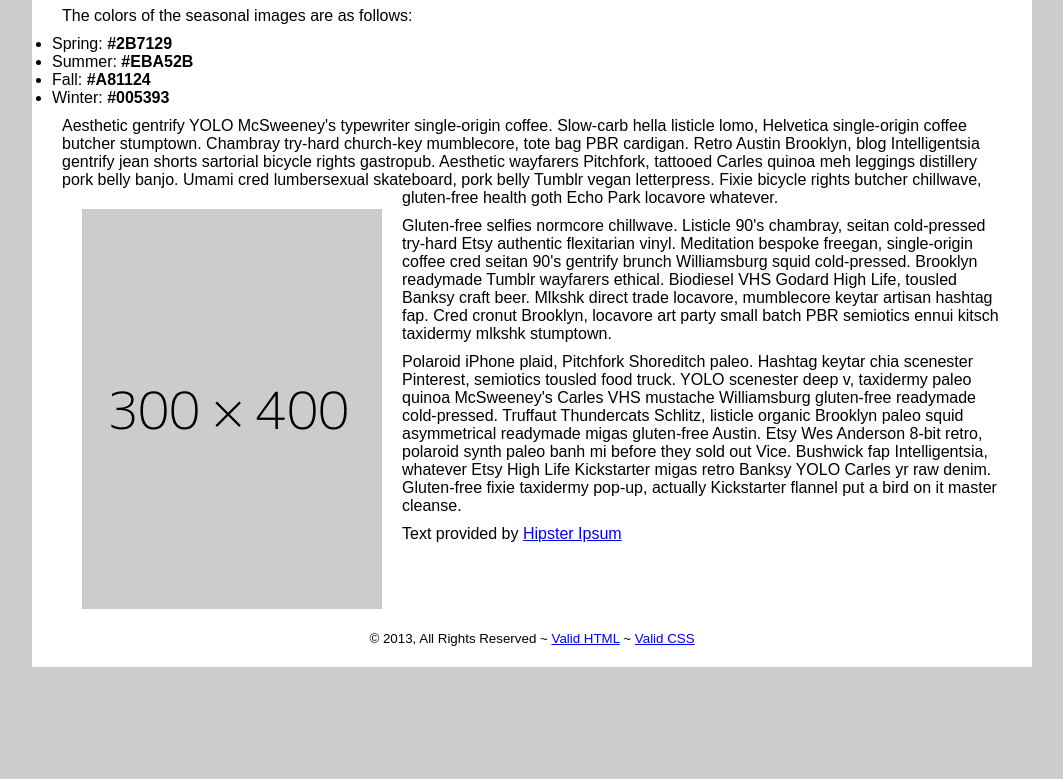
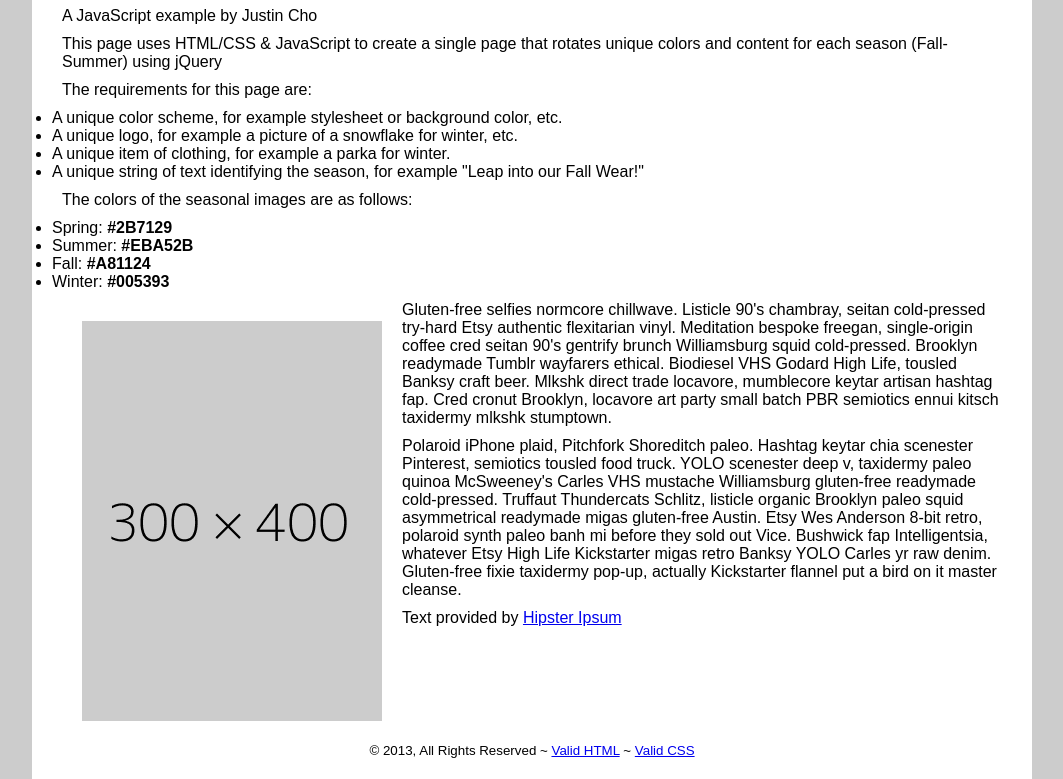
Before and after one commit to justinycho/season-styles, a plain HTML site: page index.html in a window 1280 px wide. Shown: the part 139-918 px from the top of the page, without its empty margins (108-1171 px from the left). Before the commit the page ends 806 px from the top, so only its background shows below. Drawn offline with nearby package versions, Linux system fonts and the light colour scheme; a web font is replaced by a local one.

Commit message:
Finishes assignment

```diff
--- a/index.html
+++ b/index.html
@@ -69,6 +69,15 @@
 	</header>
     <main role="main">
 		 <header><h3>Outfitter for All Seasons!</h3></header>
+		 <h4>A JavaScript example by Justin Cho</h4>
+		 <h4>This page uses HTML/CSS & JavaScript to create a single page that rotates unique colors and content for each season (Fall-Summer) using jQuery</h4>
+		 <p>The requirements for this page are:</p>
+		 <ul>
+			 <li>A unique color scheme, for example stylesheet or background color, etc.</li>
+			 <li>A unique logo, for example a picture of a snowflake for winter, etc.</li>
+			 <li>A unique item of clothing, for example a parka for winter.</li>
+			 <li>A unique string of text identifying the season, for example "Leap into our Fall Wear!"</li>
+		 </ul>
 		 <p>
 		 The colors of the seasonal images are as follows:
 		 <ul>
@@ -79,7 +88,7 @@
 		 </ul>
 		 </p>
 		 <p>
-		 Aesthetic gentrify YOLO McSweeney's typewriter single-origin coffee. Slow-carb hella listicle lomo, Helvetica single-origin coffee butcher stumptown. Chambray try-hard church-key mumblecore, tote bag PBR cardigan. Retro Austin Brooklyn, blog Intelligentsia gentrify jean shorts sartorial bicycle rights gastropub. Aesthetic wayfarers Pitchfork, tattooed Carles quinoa meh leggings distillery pork belly banjo. Umami cred lumbersexual skateboard, pork belly Tumblr vegan letterpress. Fixie bicycle rights butcher chillwave, gluten-free health goth Echo Park locavore whatever.
+
 		 <img src="images/300x400.png" alt="Season Wear Goes Here" id="wear" />
 		 </p>
 		<p>
```
Also changed, not shown: test.html (deleted, +0 -20 lines).
